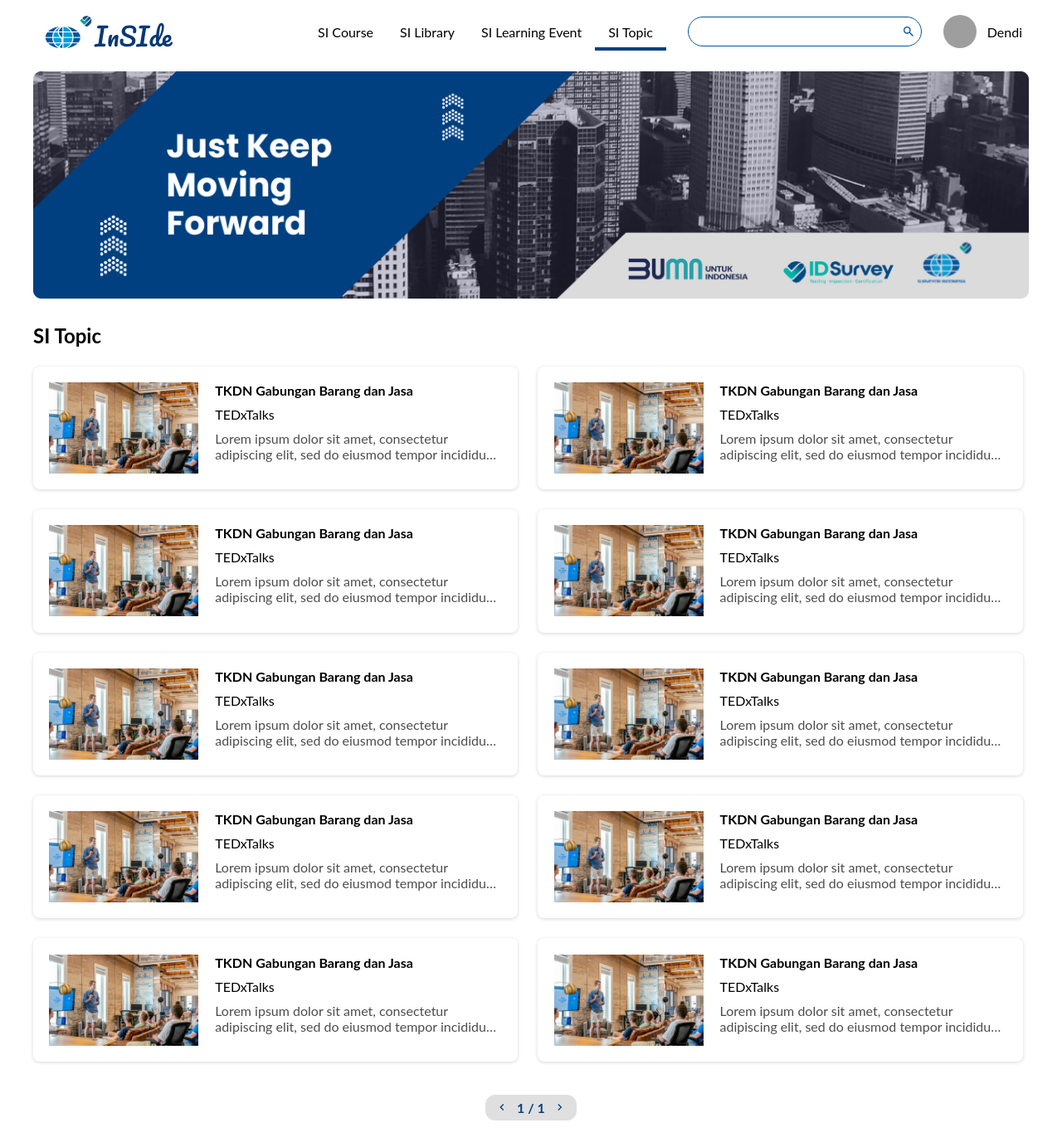
After one commit to satriafy2/inside_web, a Django app: page /home/topic/ in a window 1280 px wide. The commit adds this page. Shown: the whole page at 83% size. Run offline with Django 4.2, Linux system fonts and the light colour scheme; grey boxes are pictures that could not be loaded.

Commit message:
topic: initial page

```diff
--- a/apps/home/urls.py
+++ b/apps/home/urls.py
@@ -4,4 +4,5 @@
 urlpatterns = [
     path("", views.index, name="index"),
     path("libraries/", views.library_view, name="libraries"),
+    path("topic/", views.topic_view, name="topic"),
 ]
--- a/apps/home/views.py
+++ b/apps/home/views.py
@@ -7,3 +7,6 @@
 
 def library_view(request):
     return render(request, "home/libraries.html", {'activeMenu': 'library'})
+
+def topic_view(request):
+    return render(request, "home/topic.html", {'activeMenu': 'topic'})
--- /dev/null
+++ b/templates/home/topic.html
@@ -0,0 +1,80 @@
+{% extends 'home_item_list.html' %}
+{% load static %}
+
+{% block 'head' %}
+<style>
+    .section-topic .items-container {
+        display: flex;
+        flex-wrap: wrap;
+        gap: 24px;
+        margin-top: 1.4rem;
+    }
+
+    .topic-item {
+        background-color: white;
+        display: flex;
+        flex-direction: row;
+        padding: 1.2rem;
+        gap: 20px;
+        border-radius: 8px;
+        box-shadow: rgba(0, 0, 0, 0.16) 0px 1px 4px;
+        max-width: 100%;
+    }
+
+    .topic-item > img {
+        width: 180px;
+        height: 110px;
+        object-fit: cover;
+    }
+
+    .topic-body {
+        display: flex;
+        flex-direction: column;
+        gap: 10px;
+    }
+
+    .topic-body > h4, .topic-body > p {
+        margin: 0;
+    }
+
+    .topic-body > h4 {
+        font-weight: bold;
+    }
+
+    .topic-body > p {
+        overflow: hidden;
+        text-overflow: ellipsis;
+        display: -webkit-box;
+        -webkit-line-clamp: 2;
+        -webkit-box-orient: vertical;
+
+        color: rgba(0, 0, 0, 0.7);
+    }
+
+    @media only screen and (min-width: 1200px) {
+        .topic-item {
+            max-width: 546px;
+        }
+    }
+</style>
+{% endblock 'head' %}
+
+{% block 'content' %}
+<div class="section-topic">
+    <h2>SI Topic</h2>
+    <div class="items-container">
+
+        {% for i in '0123456789'|make_list %}
+        <div class="topic-item">
+            <img src="{% static 'images/topic-822.jpg' %}" alt="topic_thumbnail">
+            <div class="topic-body">
+                <h4>TKDN Gabungan Barang dan Jasa</h4>
+                <span>TEDxTalks</span>
+                <p>Lorem ipsum dolor sit amet, consectetur adipiscing elit, sed do eiusmod tempor incididunt ut labore et dolore magna aliqua.</p>
+            </div>
+        </div>
+        {% endfor %}
+
+    </div>
+</div>
+{% endblock 'content' %}
--- a/templates/home_item_list.html
+++ b/templates/home_item_list.html
@@ -133,12 +133,10 @@
         </a>
         <div class="header-nav">
             <ul class="nav-menu">
-                <li id="nav-course">
-                    <span>SI Course</span>
-                </li>
-                <li id="nav-library">SI Library</li>
+                <li id="nav-course">SI Course</li>
+                <li id="nav-library"><a href="/home/libraries">SI Library</a></li>
                 <li id="nav-learning">SI Learning Event</li>
-                <li id="nav-topic">SI Topic</li>
+                <li id="nav-topic"><a href="/home/topic">SI Topic</a></li>
             </ul>
             <div class="nav-search">
                 <input type="text">
```
